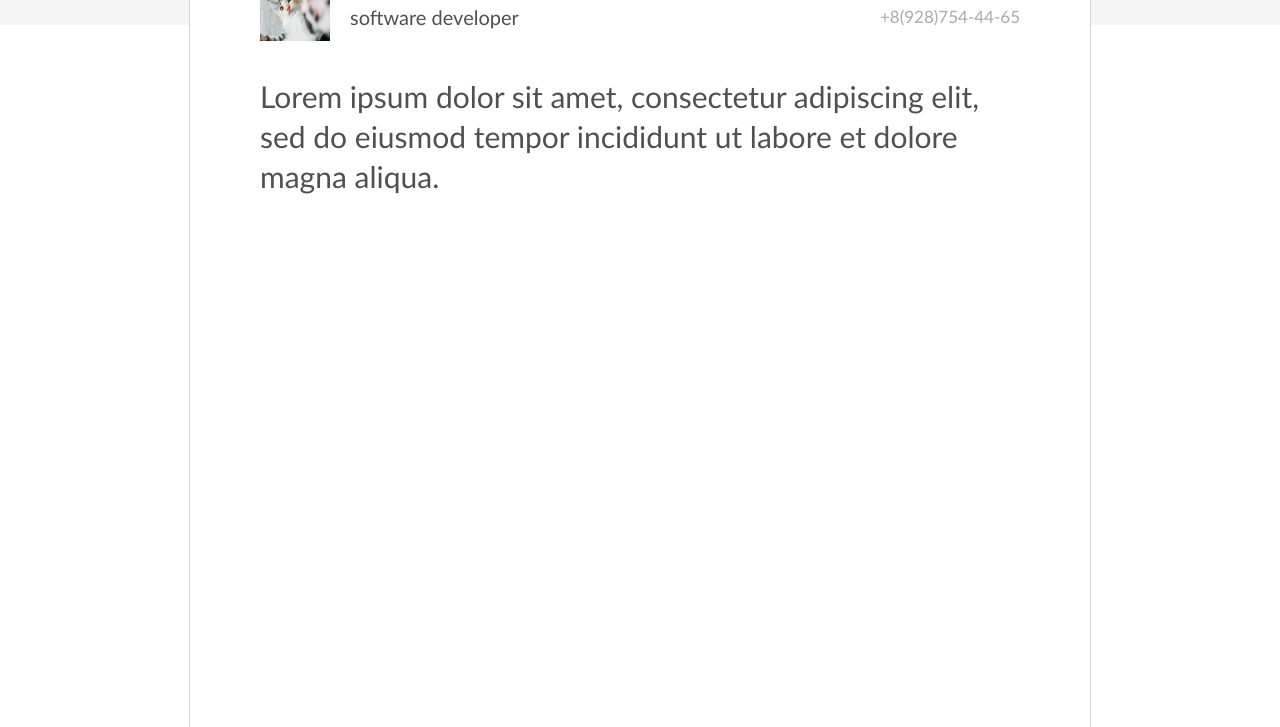
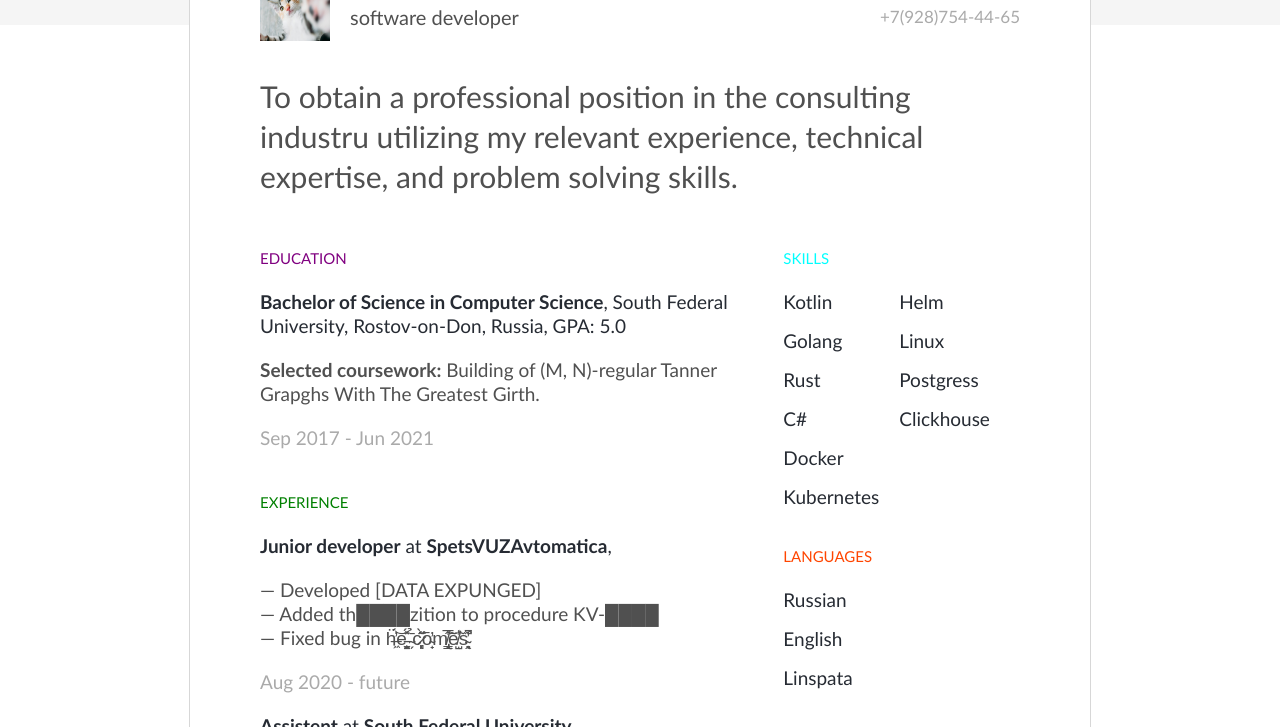
Before and after one commit to Tetrergeru/lab-1-Tetrergeru, a website: page public/index.html in a window 1280 px wide. Shown: the part 225-952 px from the top of the page. Drawn offline with Linux system fonts and the light colour scheme.

Commit message:
Create body

```diff
--- a/public/css/styles.css
+++ b/public/css/styles.css
@@ -144,6 +144,53 @@ body {
 .resume-page__motto {
   font-size: 30px;
   line-height: 40px;
-  padding: 0 70px;
+  padding: 0 70px 30px 70px;
   color: #505050;
 }
+
+.resume-page__skills {
+  padding: 0 70px;
+  display: flex;
+}
+
+.resume-page__skills_rows {
+  display: flex;
+  flex-direction: column;
+}
+
+.resume-page__skills_rows_left {
+  flex: 2 2;
+  margin-right: 50px;
+}
+
+.resume-page__skills_rows_right {
+  flex: 1 1;
+}
+
+.resume-page__skill_header {
+  font-size: 15px;
+}
+
+.resume-page__skill_element {
+  margin: 20px 0
+}
+
+.resume-page__skill_sub {
+  color: #505050;
+}
+
+.resume-page__skill_time {
+  color: #aaaaaa;
+}
+
+.resume-page__skill_lang {
+  margin: 15px 0
+}
+
+.resume-page__skill_hard {
+  display: flex;
+}
+
+.resume-page__skill_hard_element {
+  margin-bottom: 15px;
+}
--- a/public/index.html
+++ b/public/index.html
@@ -48,11 +48,89 @@
           </div>
           <div class="resume-page__header_rigth">
             <div class="resume-page__header_credentials">ArutunoffOleg@yandex.ru</div>
-            <div class="resume-page__header_credentials">+8(928)754-44-65</div>
+            <div class="resume-page__header_credentials">+7(928)754-44-65</div>
           </div>
         </div>
         <div class="resume-page__motto">
-          Lorem ipsum dolor sit amet, consectetur adipiscing elit, sed do eiusmod tempor incididunt ut labore et dolore magna aliqua.
+          To obtain a professional position in the consulting industru utilizing my relevant experience, technical expertise, and problem solving skills.
+        </div>
+        <div class="resume-page__skills">
+
+          <div class="resume-page__skills_rows resume-page__skills_rows_left">
+
+            <div class="resume-page__skill">
+              <div class="resume-page__skill_header resume-page__skill_element" style="color: purple">EDUCATION</div>
+              <div class="resume-page__skill_element">
+                <b>Bachelor of Science in Computer Science</b>, South Federal University, Rostov-on-Don, Russia, GPA: 5.0
+              </div>
+              <div class="resume-page__skill_element resume-page__skill_sub">
+                <b>Selected coursework:</b> Building of (M, N)-regular Tanner Grapghs With The Greatest Girth.
+              </div>
+              <div class="resume-page__skill_element resume-page__skill_time">
+                Sep 2017 - Jun 2021
+              </div>
+            </div>
+
+            <div class="resume-page__skill">
+              <div class="resume-page__skill_header resume-page__skill_element" style="color: green">EXPERIENCE</div>
+              <div class="resume-page__skill_element">
+                <b>Junior developer</b> at <b>SpetsVUZAvtomatica</b>,
+              </div>
+              <div class="resume-page__skill_element resume-page__skill_sub">
+                <div>— Developed [DATA EXPUNGED]</div>
+                <div>— Added th████zition to procedure KV-████</div>
+                <div>— Fixed bug in ḧ̶͖́̓͝e̵̗̹̫̭̳̽̈́ ̴̗̉̄c̷̻͔͔̋̀͂̆͘ō̴̟̓m̸̢͇̙̂̅̍͝ẽ̸̺̃̾ͅs̴͉̭̩͌̍̕̚</div>
+              </div>
+              <div class="resume-page__skill_element resume-page__skill_time">
+                Aug 2020 - future
+              </div>
+              <div class="resume-page__skill_element">
+                <b>Assistent</b> at <b>South Federal University</b>,
+              </div>
+              <div class="resume-page__skill_element resume-page__skill_sub">
+                <div>— Performed two lessons</div>
+                <div>— Set up antiplagiarising tool</div>
+              </div>
+              <div class="resume-page__skill_element resume-page__skill_time">
+                Sep 2021 - future
+              </div>
+            </div>
+
+          </div>
+
+          <div class="resume-page__skills_rows resume-page__skills_rows_right">
+
+            <div class="resume-page__skill">
+              <div class="resume-page__skill_header resume-page__skill_element" style="color: cyan">SKILLS</div>
+              <div class="resume-page__skill_hard">
+                <div>
+                  <div class="resume-page__skill_hard_element">Kotlin</div>
+                  <div class="resume-page__skill_hard_element">Golang</div>
+                  <div class="resume-page__skill_hard_element">Rust</div>
+                  <div class="resume-page__skill_hard_element">C#</div>
+                  <div class="resume-page__skill_hard_element">Docker</div>
+                  <div class="resume-page__skill_hard_element">Kubernetes</div>
+                </div>
+                <div style="width: 20px"></div>
+                <div>
+                  <div class="resume-page__skill_hard_element">Helm</div>
+                  <div class="resume-page__skill_hard_element">Linux</div>
+                  <div class="resume-page__skill_hard_element">Postgress</div>
+                  <div class="resume-page__skill_hard_element">Clickhouse</div>
+                </div>
+              </div>
+            </div>
+
+            <div class="resume-page__skill">
+              <div class="resume-page__skill_header resume-page__skill_element" style="color: orangered">LANGUAGES</div>
+              <div class="resume-page__skill_element">
+                <div class="resume-page__skill_lang">Russian</div>
+                <div class="resume-page__skill_lang">English</div>
+                <div class="resume-page__skill_lang">Linspata</div>
+              </div>
+            </div>
+
+          </div>
         </div>
       </div>
     </main>
```
